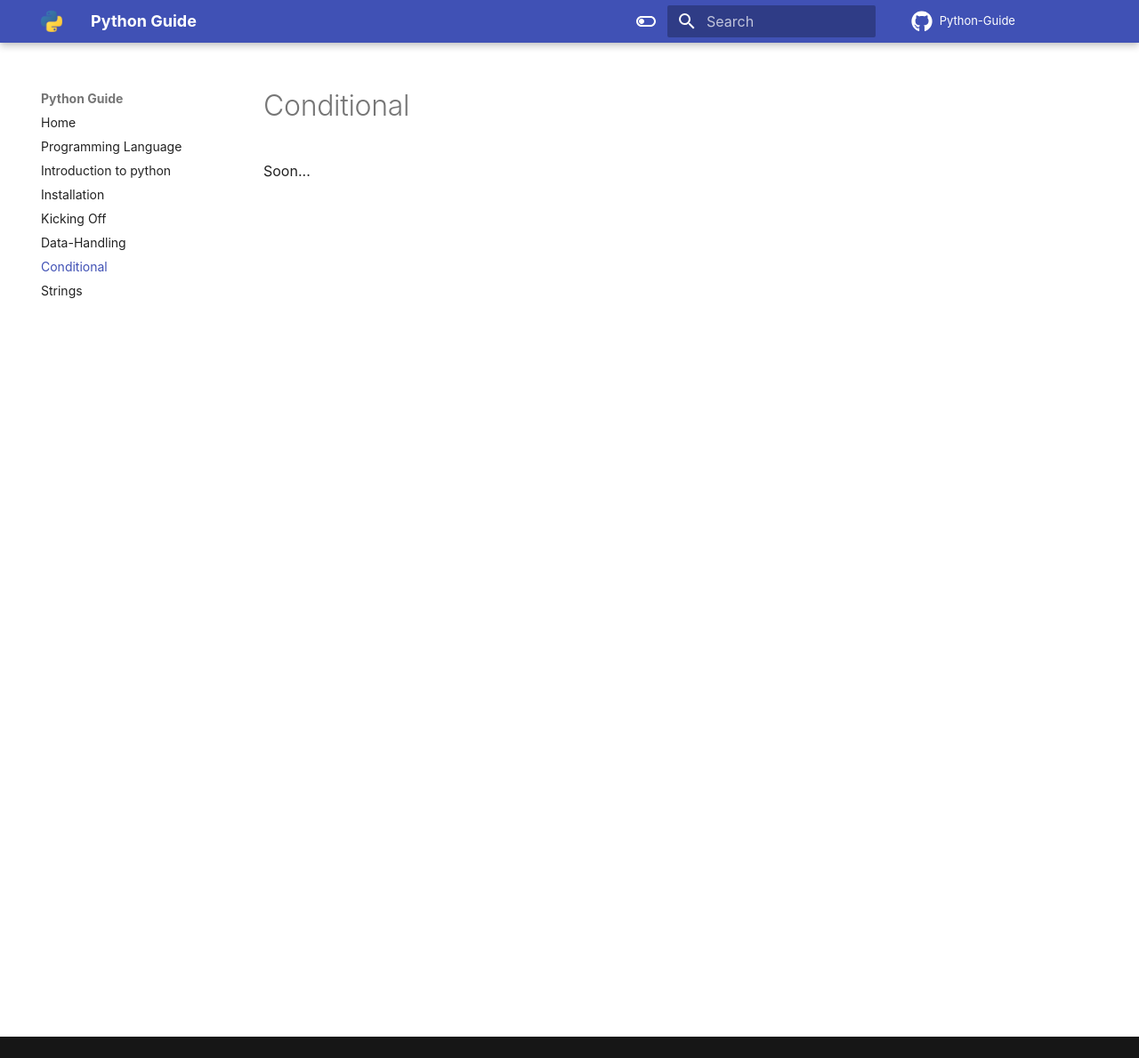
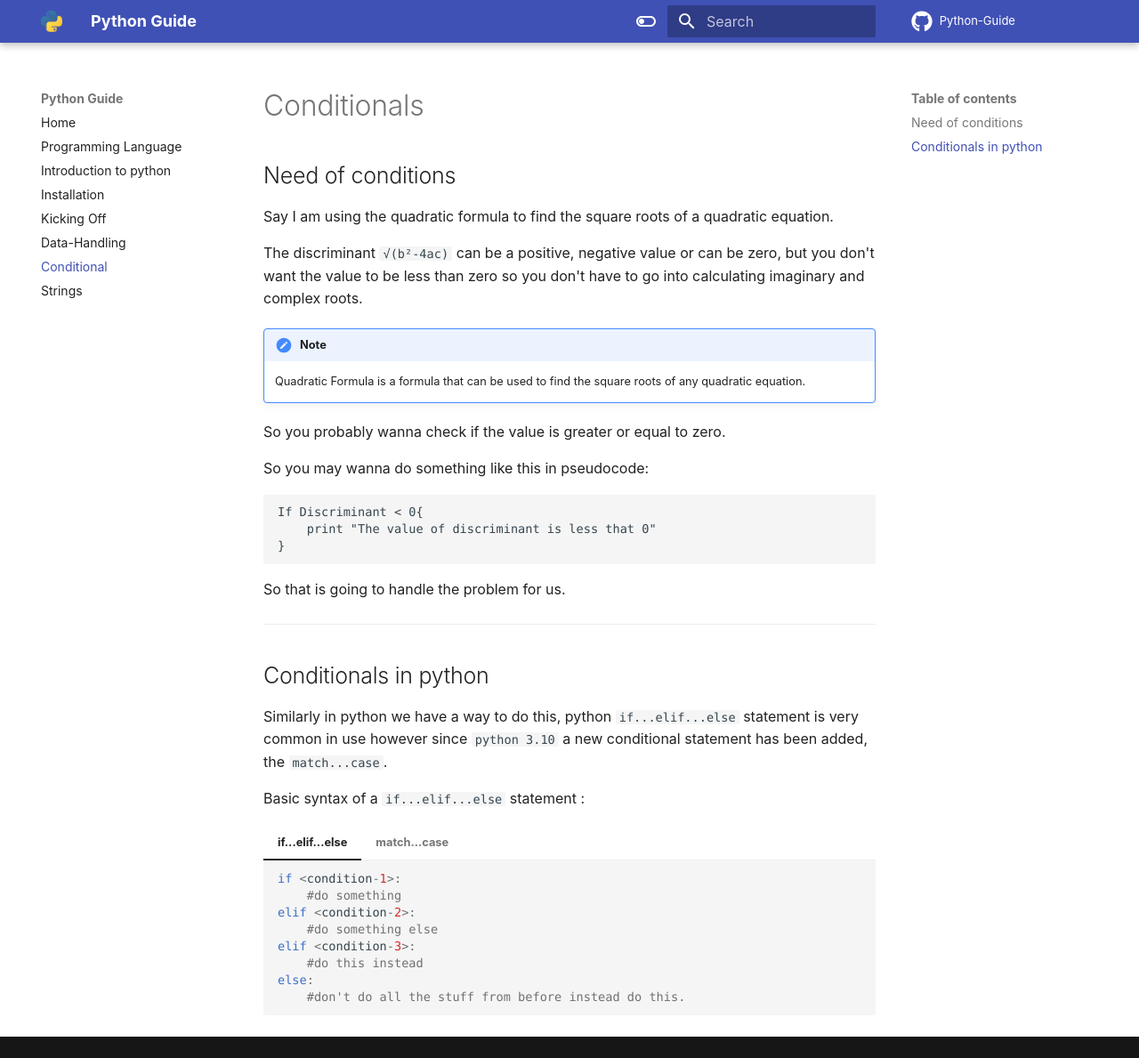
Before and after one commit to oliiiiiiiiiiiii/Python-Guide, an MkDocs documentation site: the page built from docs/conditional.md, in a window 1280 px wide and 1189 px high. Shown: the whole window at 89% size. Built offline with MkDocs 1.6.1 and Material for MkDocs 9.7.7, drawn with Linux system fonts in a browser that asks for light colours; comment, search, counter and statistics services are not loaded.

Commit message:
add stuff

````diff
--- a/docs/conditional.md
+++ b/docs/conditional.md
@@ -1 +1,60 @@
-Soon...
+# Conditionals
+
+## Need of conditions
+
+Say I am using the quadratic formula to find the square roots of a quadratic equation.
+
+The discriminant `√(b²-4ac)` can be a positive, negative value or can be zero, but you don't want the value to be less than zero so you don't have to go into calculating imaginary and complex roots.
+
+!!! note
+
+    Quadratic Formula is a formula that can be used to find the square roots of any quadratic equation.
+
+
+
+So you probably wanna check if the value is greater or equal to zero.
+
+So you may wanna do something like this in pseudocode:
+
+```
+If Discriminant < 0{
+    print "The value of discriminant is less that 0"
+}
+```
+
+So that is going to handle the problem for us.
+
+<hr>
+
+## Conditionals in python
+
+Similarly in python we have a way to do this, python `if...elif...else` statement is very common in use however since `python 3.10` a new conditional statement has been added, the `match...case`.
+
+Basic syntax of a `if...elif...else` statement :
+
+=== "if...elif...else"
+
+    ```py
+    if <condition-1>:
+        #do something
+    elif <condition-2>:
+        #do something else
+    elif <condition-3>:
+        #do this instead
+    else:
+        #don't do all the stuff from before instead do this.
+    ```
+
+=== "match...case"
+
+    ```py
+    match subject:
+        case <pattern-1>:
+            #<action-1>
+        case <pattern-2>:
+            #<action-2>
+        case <pattern-3>:
+            #<action-3>
+        case _:
+            #<action-wildcard>
+    ```
--- a/mkdocs.yml
+++ b/mkdocs.yml
@@ -46,3 +46,6 @@ markdown_extensions:
   - pymdownx.tabbed:
       alternate_style: true
   - tables
+  - admonition
+  - pymdownx.details
+  - pymdownx.superfences
````
Also changed, not shown: docs/index.md (+2 -2 lines), docs/kicking_off.md (+1 -1 lines).
